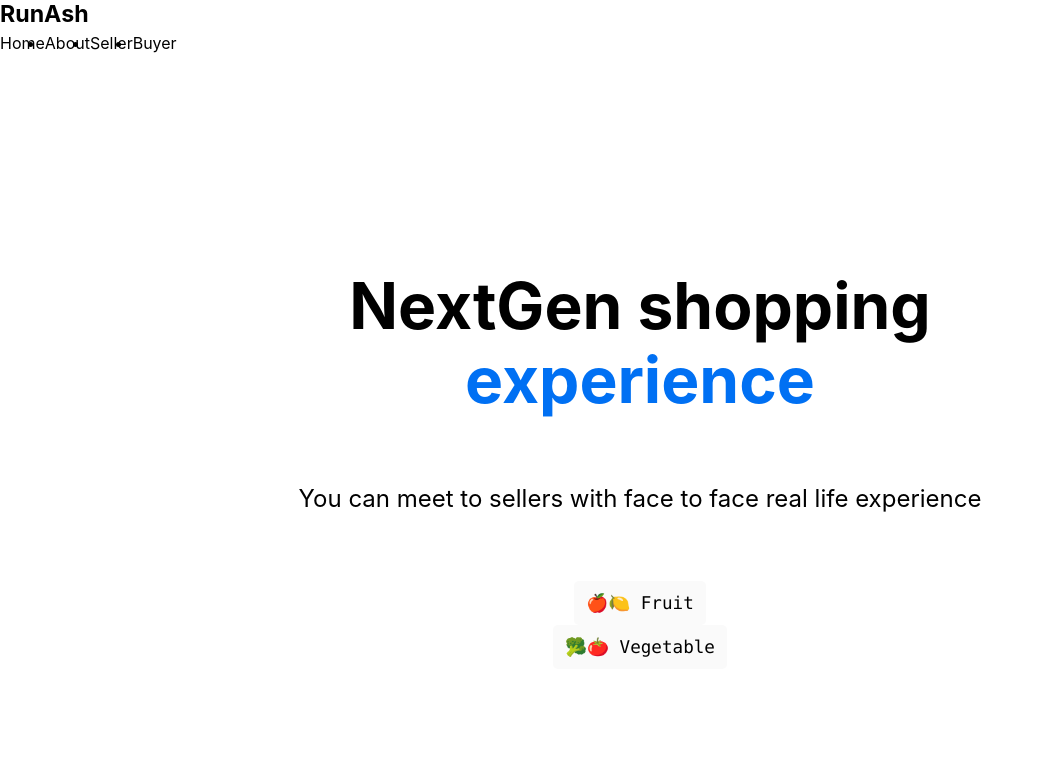
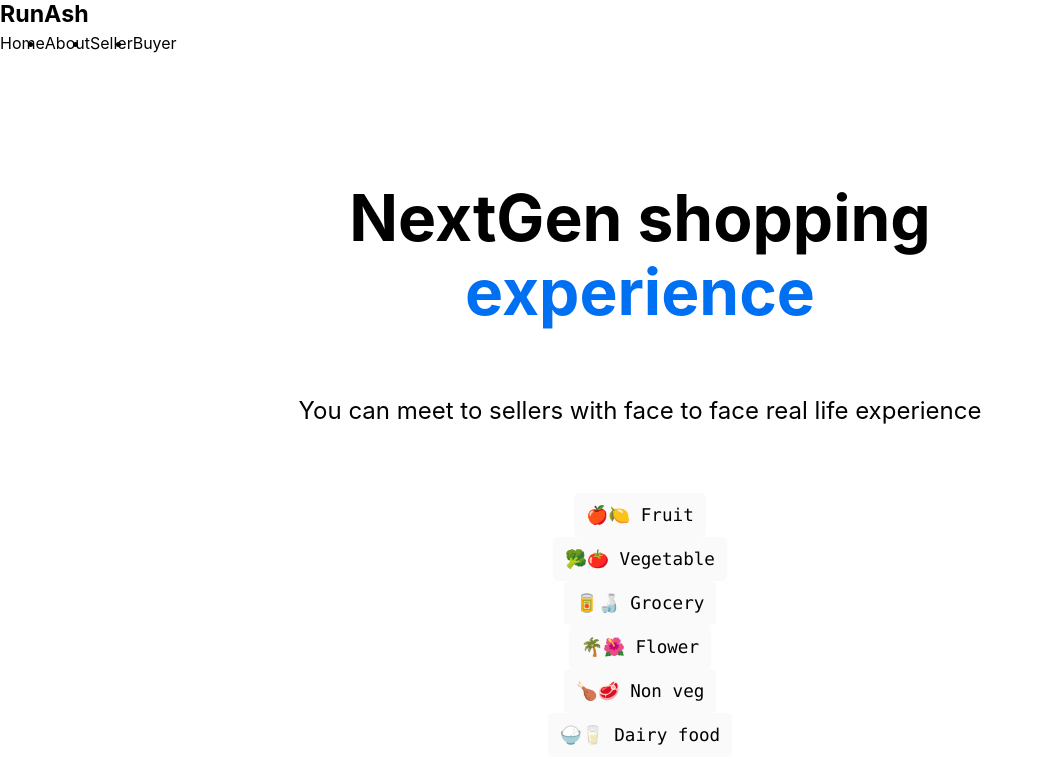
Before and after one commit to rammurmu/next, a Next.js app: page /buyer in a window 1280 px wide. Shown: the top 784 px of the page, without its empty margins (0-1043 px from the left). Built offline with nearby package versions, Linux system fonts and the light colour scheme.

Commit message:
Update buyer.js

```diff
--- a/pages/buyer.js
+++ b/pages/buyer.js
@@ -20,6 +20,10 @@ export default function Buyer() {
         </p>
       <code className={styles.code}>🍎🍋 Fruit</code>
       <code className={styles.code}>🥦🍅 Vegetable</code>
+      <code className={styles.code}>🥫🍶 Grocery</code>
+      <code className={styles.code}>🌴🌺 Flower</code>
+      <code className={styles.code}>🍗🥩 Non veg</code>
+      <code className={styles.code}>🍚🥛 Dairy food</code>
      </main>
     </div>
   )
```
